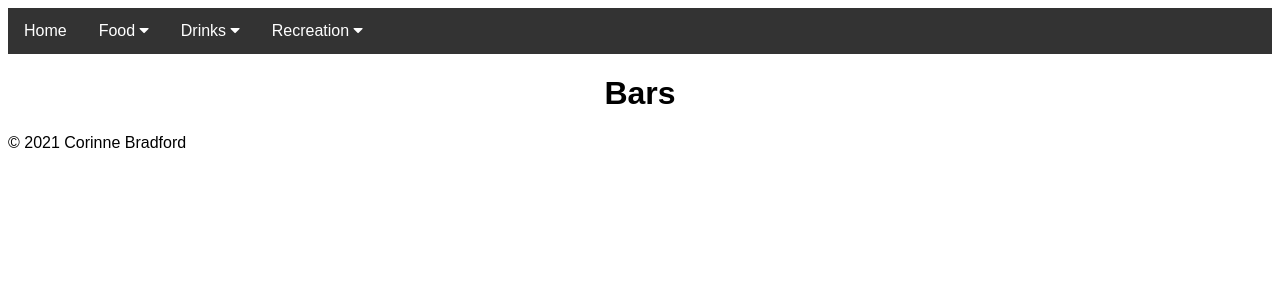
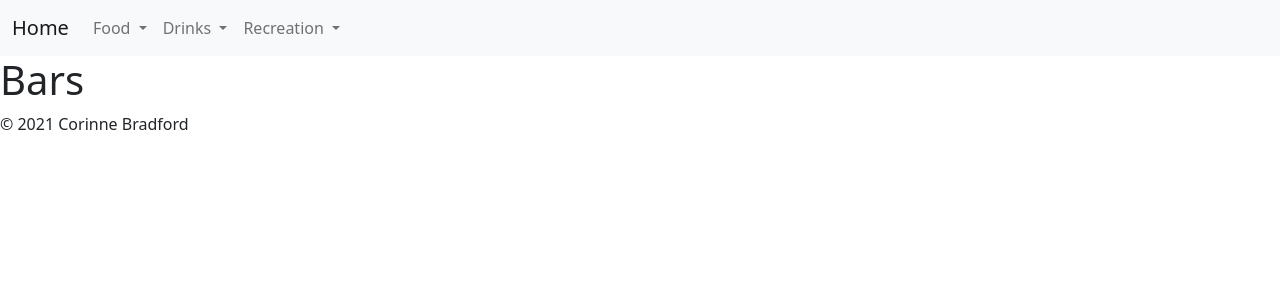
Before and after one commit to coribradford/local_recs_webapp, a Flask app: page /bars in a window 1280 px wide. Shown: the top 300 px of the page. Run offline with Flask 2, Linux system fonts and the light colour scheme.

Commit message:
changed navbar visualization, looks neater

```diff
--- a/templates/base.html
+++ b/templates/base.html
@@ -1,126 +1,61 @@
 <!DOCTYPE html>
 <html>
   <head>
-<meta name="viewport" content="width=device-width, initial-scale=1">
-<link rel="stylesheet" href="https://cdnjs.cloudflare.com/ajax/libs/font-awesome/4.7.0/css/font-awesome.min.css">
-<style>
-body {
-  font-family: Arial, Helvetica, sans-serif;
-}
-
-.navbar {
-  overflow: hidden;
-  background-color: #333;
-}
-
-.navbar a {
-  float: left;
-  font-size: 16px;
-  color: white;
-  text-align: center;
-  padding: 14px 16px;
-  text-decoration: none;
-}
-
-.dropdown {
-  float: left;
-  overflow: hidden;
-}
-
-.dropdown .dropbtn {
-  font-size: 16px;
-  border: none;
-  outline: none;
-  color: white;
-  padding: 14px 16px;
-  background-color: inherit;
-  font-family: inherit;
-  margin: 0;
-}
-
-.navbar a:hover, .dropdown:hover .dropbtn {
-  background-color: rgb(13, 56, 148);
-}
-
-.dropdown-content {
-  display: none;
-  position: absolute;
-  background-color: #f9f9f9;
-  min-width: 160px;
-  box-shadow: 0px 8px 16px 0px rgba(0,0,0,0.2);
-  z-index: 1;
-}
-
-.dropdown-content a {
-  float: none;
-  color: black;
-  padding: 12px 16px;
-  text-decoration: none;
-  display: block;
-  text-align: left;
-}
-
-.dropdown-content a:hover {
-  background-color: #ddd;
-}
-
-.dropdown:hover .dropdown-content {
-  display: block;
-}
-h1 {
-    text-align:center;
-}
-h3 {
-    text-align:center;
-}
-h4 {
-    text-align:center;
-}
-
-</style>
+    <link href="https://cdn.jsdelivr.net/npm/bootstrap@5.1.3/dist/css/bootstrap.min.css" rel="stylesheet" integrity="sha384-1BmE4kWBq78iYhFldvKuhfTAU6auU8tT94WrHftjDbrCEXSU1oBoqyl2QvZ6jIW3" crossorigin="anonymous">
+    <style></style>
   </head>
   <body>
-<div class="navbar">
-  <a href="/">Home</a>
-  <div class="dropdown">
-    <button class="dropbtn">Food
-      <i class="fa fa-caret-down"></i>
+    <nav class="navbar navbar-expand-lg navbar-light bg-light">
+      <div class="container-fluid">
+        <a class="navbar-brand" href="/">Home</a>
+        <button class="navbar-toggler" type="button" data-bs-toggle="collapse" data-bs-target="#navbarNavDropdown" aria-controls="navbarNavDropdown" aria-expanded="false" aria-label="Toggle navigation">
+          <span class="navbar-toggler-icon"></span>
         </button>
-    <div class="dropdown-content">
-      <a href="/breakfast">Breakfast</a>
-      <a href="/lunch">Lunch</a>
-      <a href="/dinner">Dinner</a>
-      <a href="/food_trucks-taphouses">Food Trucks</a>
+        <div class="collapse navbar-collapse" id="navbarNavDropdown">
+          <ul class="navbar-nav">
+            <li class="nav-item dropdown">
+              <a class="nav-link dropdown-toggle" href="#" id="navbarDropdownMenuLink" role="button" data-bs-toggle="dropdown" aria-expanded="false">
+                Food
+              </a>
+              <ul class="dropdown-menu" aria-labelledby="navbarDropdownMenuLink">
+                <li><a class="dropdown-item" href="/breakfast">Breakfast</a></li>
+                <li><a class="dropdown-item" href="/lunch">Lunch</a></li>
+                <li><a class="dropdown-item" href="/dinner">Dinner</a></li>
+                <li><a class="dropdown-item" href="/food_trucks-taphouses">Food Trucks</a></li>
+              </ul>
+            </li>
+            <li class="nav-item dropdown">
+              <a class="nav-link dropdown-toggle" href="#" id="navbarDropdownMenuLink" role="button" data-bs-toggle="dropdown" aria-expanded="false">
+                Drinks
+              </a>
+              <ul class="dropdown-menu" aria-labelledby="navbarDropdownMenuLink">
+                <li><a class="dropdown-item" href="/brewpubs">Brewpubs</a></li>
+                <li><a class="dropdown-item" href="/cideries">Cideries</a></li>
+                <li><a class="dropdown-item" href="/food_trucks-taphouses">Taphouses</a></li>
+                <li><a class="dropdown-item" href="/bars">Bars</a></li>
+              </ul>
+            </li>
+            <li class="nav-item dropdown">
+              <a class="nav-link dropdown-toggle" href="#" id="navbarDropdownMenuLink" role="button" data-bs-toggle="dropdown" aria-expanded="false">
+                Recreation
+              </a>
+              <ul class="dropdown-menu" aria-labelledby="navbarDropdownMenuLink">
+                <li><a class="dropdown-item" href="/summer">Summer</a></li>
+                <li><a class="dropdown-item" href="/winter">Winter</a></li>
+                <li><a class="dropdown-item" href="/indoor">Indoor</a></li>
+                <li><a class="dropdown-item" href="/dog_parks">Dog Parks</a></li>
+              </ul>
+            </li>
+          </ul>
         </div>
       </div>
-  <div class="dropdown">
-    <button class="dropbtn">Drinks
-      <i class="fa fa-caret-down"></i>
-    </button>
-    <div class="dropdown-content">
-      <a href="/brewpubs">Brewpubs</a>
-      <a href="/cideries">Cideries</a>
-      <a href="/food_trucks-taphouses">Taphouses</a>
-      <a href="/bars">Bars</a>
-    </div>
-  </div>
-  <div class="dropdown">
-    <button class="dropbtn">Recreation
-      <i class="fa fa-caret-down"></i>
-    </button>
-    <div class="dropdown-content">
-      <a href="/summer">Summer</a>
-      <a href="/winter">Winter</a>
-      <a href="/indoor">Indoor</a>
-      <a href="/dog_parks">Dog Parks</a>
-    </div>
-  </div>
-</div>
+    </nav>
     <div class="content">
         {% block title %}{% endblock %}
         {% block content %}{% endblock %}
     <div class="footer" style="text-align: left;">
     <p>© 2021 Corinne Bradford</p>
     </div>
+    <script src="https://cdn.jsdelivr.net/npm/bootstrap@5.1.3/dist/js/bootstrap.bundle.min.js" integrity="sha384-ka7Sk0Gln4gmtz2MlQnikT1wXgYsOg+OMhuP+IlRH9sENBO0LRn5q+8nbTov4+1p" crossorigin="anonymous"></script>
   </body>
   </html>
```
Also changed, not shown: 2 other files. Lines whose indentation alone changed are shown as unchanged.
